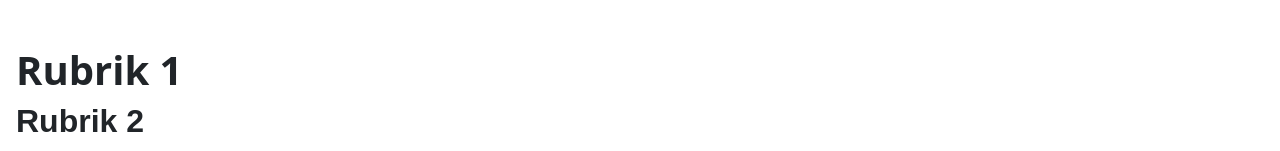
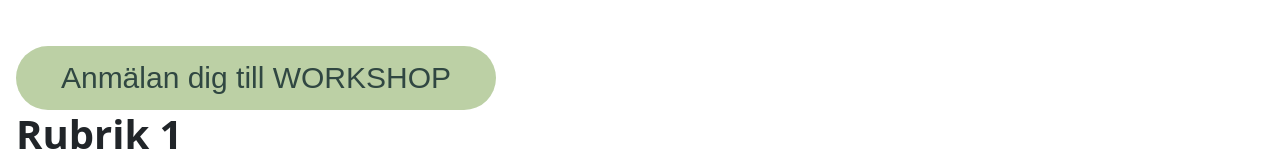
Before and after one commit to aleber123/TestAppKlimat, a React (Create React App) app: page / in a window 1280 px wide. Shown: the part 453-604 px from the top of the page. Built offline with nearby package versions, Linux system fonts and the light colour scheme.

Commit message:
knapp till workshop

```diff
--- a/src/App.js
+++ b/src/App.js
@@ -3,6 +3,7 @@ import './style.css'; // Om du har en global stilfil för din applikation
 import styles from './Fonts.module.css'; // Importera dina CSS-moduler för typsnitten
 import Header from './Components/header'; // Importera Header-komponenten
 import Kalender from './Components/kalender';
+import AnmalaWorkshop from './Components/buttons/anmalaworkshop';
 
 
 function App() {
@@ -10,6 +11,7 @@ function App() {
     <div className="App">
       <Header />
       <Kalender/>
+      <AnmalaWorkshop />
       <h1 className={`${styles.openSans} ${styles.bold} ${styles.h1}`}>Rubrik 1</h1>
       <h2 className={`${styles.poppins} ${styles.bold} ${styles.h2}`}>Rubrik 2</h2>
       <h3 className={`${styles.openSans} ${styles.bold} ${styles.h3}`}>Rubrik 3</h3>
--- /dev/null
+++ b/src/Components/buttons/anmalaworkshop.jsx
@@ -0,0 +1,31 @@
+import Button from 'react-bootstrap/Button';
+
+function AnmalaWorkshop() {
+  return (
+    <div>
+      <Button
+        style={{
+          width: '30rem',
+          height: '4rem',
+          backgroundColor: '#BCD0A5',
+          borderRadius: '50px',
+          color: '#304742',
+          outline: 'none',
+          border: '0px solid #374742',
+        }}
+      >
+        <span
+          style={{
+            fontSize: '30px', // 1.875rem is equivalent to 30px (16px base font size)
+            fontFamily: 'Poppins, sans-serif',
+            fontWeight: '500', // Use '500' for medium weight
+          }}
+        >
+          Anmälan dig till WORKSHOP
+        </span>
+      </Button>
+    </div>
+  );
+}
+
+export default AnmalaWorkshop;
```
